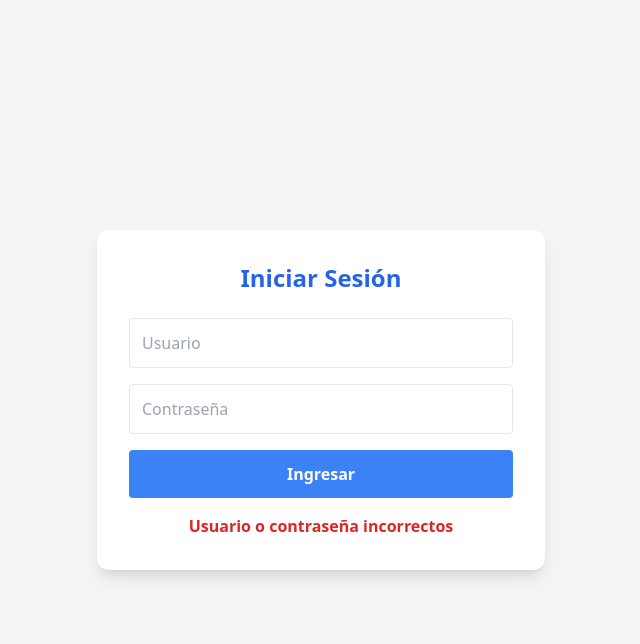
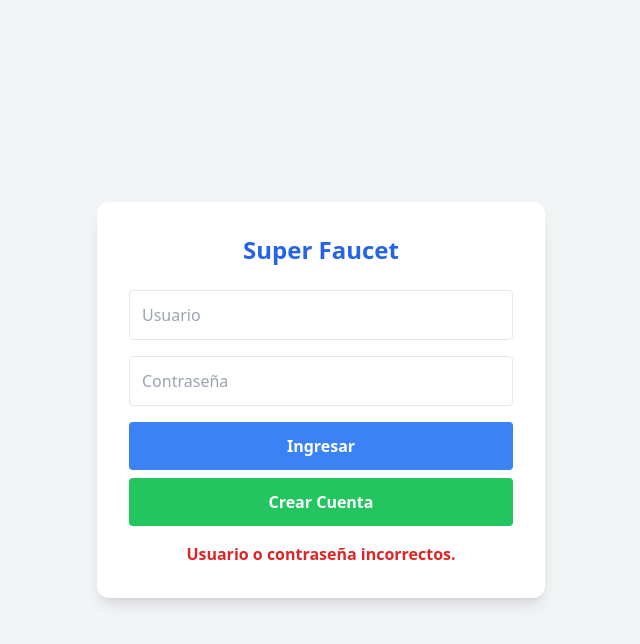
Before and after one commit to diego21212/supermmfaucet, a plain HTML site: page index.html in a window 1280 px wide. Both pictures are taken after a click on the button "Ingresar". Shown: the whole page, without its empty margins (319-959 px from the left). Drawn offline with nearby package versions, Linux system fonts and the light colour scheme.

Commit message:
Add files via upload

```diff
--- a/index.html
+++ b/index.html
@@ -8,14 +8,20 @@
 </head>
 <body class="bg-gray-100 flex items-center justify-center min-h-screen p-4">
 
+<!-- Página de Login / Crear Cuenta -->
 <div id="loginPage" class="w-full max-w-md bg-white p-8 rounded-xl shadow-lg">
-  <h1 class="text-2xl font-bold mb-6 text-center text-blue-600">Iniciar Sesión</h1>
-  <input id="username" type="text" placeholder="Usuario" class="w-full mb-4 p-3 border rounded">
-  <input id="password" type="password" placeholder="Contraseña" class="w-full mb-4 p-3 border rounded">
-  <button id="loginButton" class="w-full bg-blue-500 hover:bg-blue-600 text-white font-bold py-3 rounded">Ingresar</button>
-  <p id="loginMessage" class="mt-4 text-red-600 font-semibold text-center"></p>
+  <h1 class="text-2xl font-bold mb-6 text-center text-blue-600">Super Faucet</h1>
+
+  <div id="authForm">
+    <input id="username" type="text" placeholder="Usuario" class="w-full mb-4 p-3 border rounded">
+    <input id="password" type="password" placeholder="Contraseña" class="w-full mb-4 p-3 border rounded">
+    <button id="loginButton" class="w-full bg-blue-500 hover:bg-blue-600 text-white font-bold py-3 rounded mb-2">Ingresar</button>
+    <button id="registerButton" class="w-full bg-green-500 hover:bg-green-600 text-white font-bold py-3 rounded">Crear Cuenta</button>
+    <p id="loginMessage" class="mt-4 text-red-600 font-semibold text-center"></p>
+  </div>
 </div>
 
+<!-- Página de Faucet -->
 <div id="faucetPage" class="hidden w-full max-w-md bg-white shadow-lg rounded-xl p-8 text-center">
   <h1 class="text-3xl font-bold mb-4 text-blue-600">Super Faucet</h1>
   <p class="mb-6 text-gray-700">Reclama criptomonedas cada <span id="timer">5:00</span> minutos</p>
@@ -30,13 +36,11 @@
 </div>
 
 <script>
-  // Simulación de usuario
-  const validUsername = "user";
-  const validPassword = "1234";
-
+  // Elementos del DOM
   const loginPage = document.getElementById("loginPage");
   const faucetPage = document.getElementById("faucetPage");
   const loginButton = document.getElementById("loginButton");
+  const registerButton = document.getElementById("registerButton");
   const loginMessage = document.getElementById("loginMessage");
   const logoutButton = document.getElementById("logoutButton");
 
@@ -79,26 +83,51 @@
     startCooldown();
   });
 
-  // Login
+  // Funciones de autenticación
   function showFaucet() {
     loginPage.classList.add("hidden");
     faucetPage.classList.remove("hidden");
     timerDisplay.textContent = formatTime(cooldown);
   }
 
-  loginButton.addEventListener("click", () => {
-    const username = document.getElementById("username").value;
-    const password = document.getElementById("password").value;
+  function registerUser() {
+    const username = document.getElementById("username").value.trim();
+    const password = document.getElementById("password").value.trim();
 
-    if(username === validUsername && password === validPassword) {
-      localStorage.setItem("loggedIn", "true");
+    if (!username || !password) {
+      loginMessage.textContent = "Completa ambos campos para registrar.";
+      return;
+    }
+
+    let users = JSON.parse(localStorage.getItem("users") || "{}");
+
+    if (users[username]) {
+      loginMessage.textContent = "El usuario ya existe.";
+      return;
+    }
+
+    users[username] = password;
+    localStorage.setItem("users", JSON.stringify(users));
+    loginMessage.textContent = "Cuenta creada. Ahora puedes iniciar sesión.";
+  }
+
+  function loginUser() {
+    const username = document.getElementById("username").value.trim();
+    const password = document.getElementById("password").value.trim();
+
+    let users = JSON.parse(localStorage.getItem("users") || "{}");
+
+    if(users[username] && users[username] === password) {
+      localStorage.setItem("loggedIn", username);
       showFaucet();
     } else {
-      loginMessage.textContent = "Usuario o contraseña incorrectos";
+      loginMessage.textContent = "Usuario o contraseña incorrectos.";
     }
-  });
+  }
 
-  // Logout
+  loginButton.addEventListener("click", loginUser);
+  registerButton.addEventListener("click", registerUser);
+
   logoutButton.addEventListener("click", () => {
     localStorage.removeItem("loggedIn");
     faucetPage.classList.add("hidden");
@@ -106,14 +135,10 @@
   });
 
   // Verificar sesión al cargar
-  if(localStorage.getItem("loggedIn") === "true") {
+  if(localStorage.getItem("loggedIn")) {
     showFaucet();
   }
 
 </script>
 </body>
 </html>
-</script>
-</body>
-
-</html>
```
